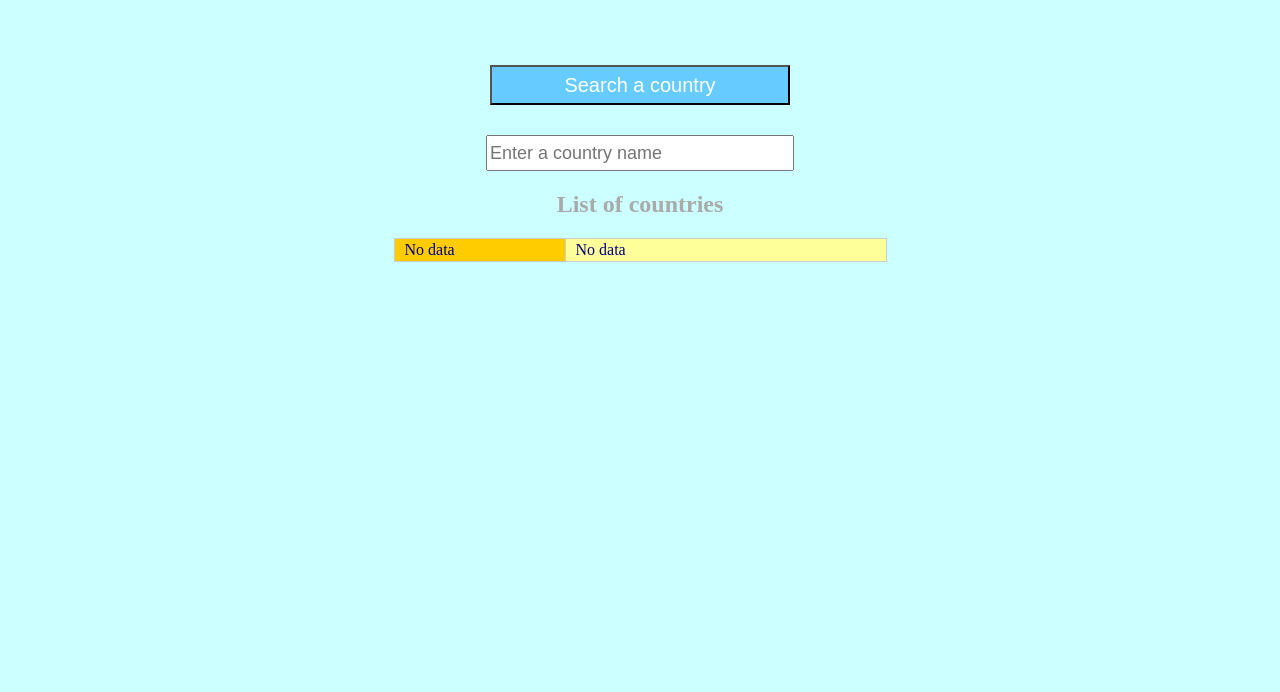
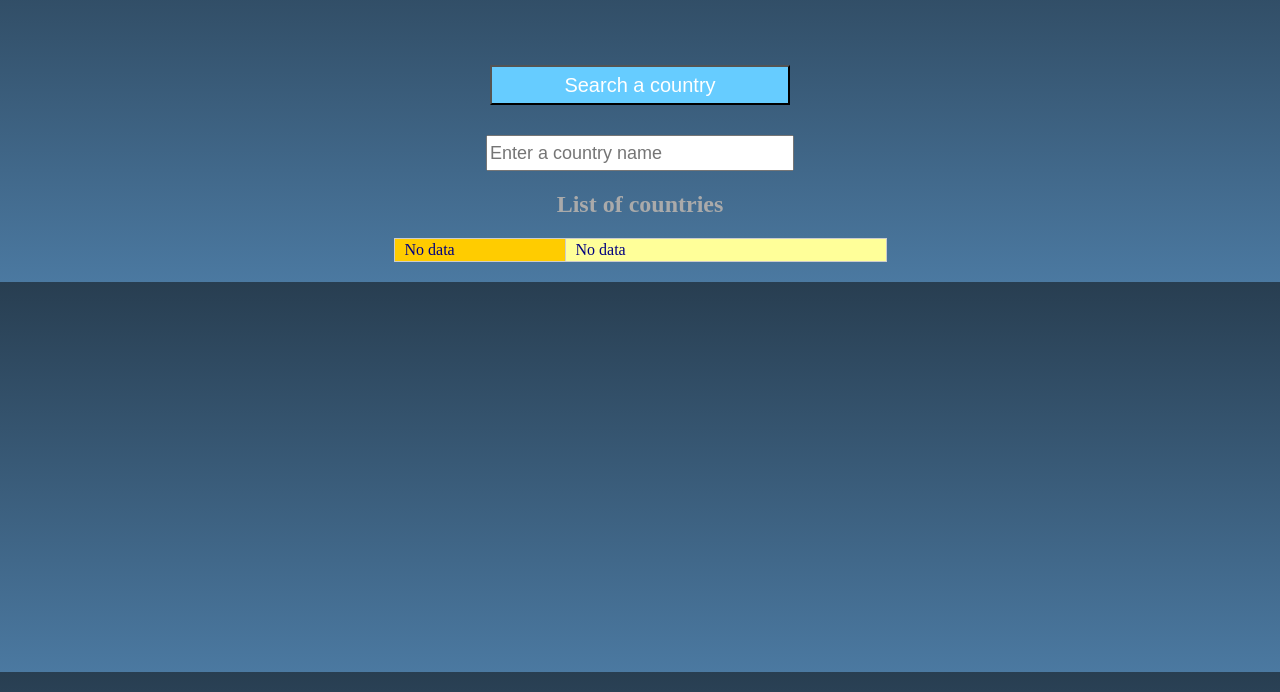
Before and after one commit to math-bart/12_6, a plain HTML site: page index.html in a window 1280 px wide. Shown: the part 108-800 px from the top of the page. Drawn offline with nearby package versions, Linux system fonts and the light colour scheme; no server answers.

Commit message:
Front design

```diff
--- a/css/style.css
+++ b/css/style.css
@@ -1,5 +1,7 @@
 body {
-	background: #CCFFFF;
+	background: #4B79A1;  /* fallback for old browsers */
+    background: -webkit-linear-gradient(to bottom, #283E51, #4B79A1);  /* Chrome 10-25, Safari 5.1-6 */
+    background: linear-gradient(to bottom, #283E51, #4B79A1); /* W3C, IE 10+/ Edge, Firefox 16+, Chrome 26+, Opera 12+, Safari 7+ */
 	color: #aaa;
 	text-align: center;
 }
--- a/js/scripts.js
+++ b/js/scripts.js
@@ -46,3 +46,5 @@ function getCountry(input) {
     $('<td colspan="2">').addClass('border').appendTo(table);
   });
 }
+
+searchCountries();
```
